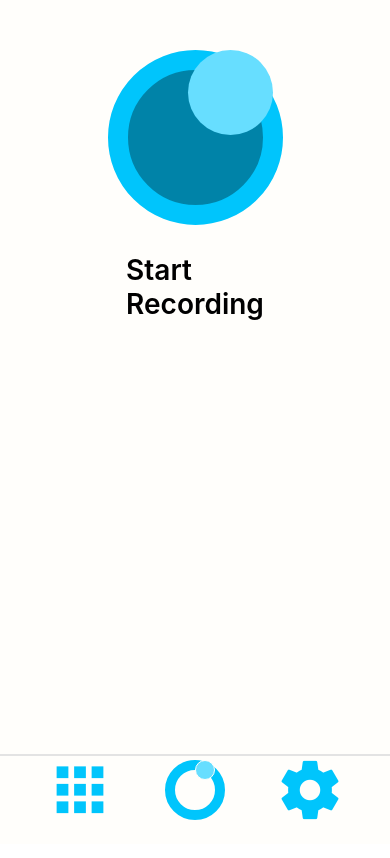
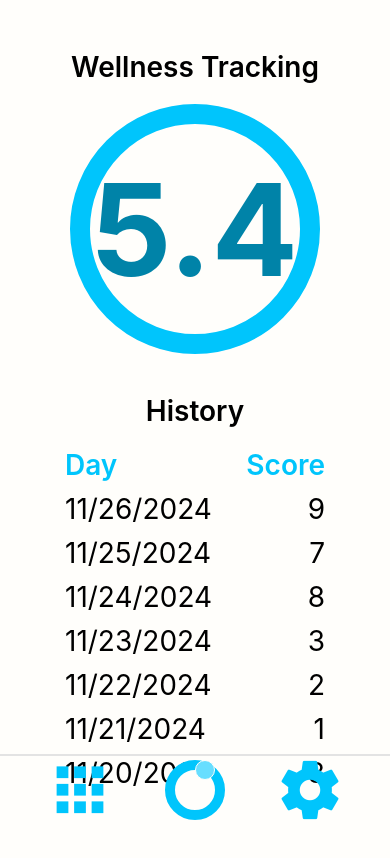
Before and after one commit to ishangarg/SSW555-team-4, a React Native app in the folder frontend/: screen /Analytics in a window 390 px wide. Before the commit this address had no page. Shown: the top 858 px of the page. Built offline with nearby package versions, Linux system fonts and the light colour scheme.

Commit message:
Added the wellness score page

```diff
--- a/frontend/App.tsx
+++ b/frontend/App.tsx
@@ -11,6 +11,7 @@ import ContactsScreen from "./app/screens/ContactsScreen";
 import Navigation from "./app/components/Navigation";
 import SettingsScreen from "./app/screens/SettingsScreen";
 import TermsOfUseScreen from "./app/screens/TermsOfUseScreen";
+import AnalyticsScreen from "./app/screens/AnalyticsScreen";
 
 // Defines any parameters that these components need to render
 
@@ -31,6 +32,7 @@ export default function App() {
           <Stack.Screen name="Contacts" component={ContactsScreen} />
           <Stack.Screen name="Settings" component={SettingsScreen} />
           <Stack.Screen name="TermsOfUse" component={TermsOfUseScreen} />
+          <Stack.Screen name="Analytics" component={AnalyticsScreen} />
         </Stack.Navigator>
         <Navigation />
       </NavigationContainer>
--- a/frontend/app/components/Navigation.tsx
+++ b/frontend/app/components/Navigation.tsx
@@ -1,5 +1,5 @@
 import React from "react";
-import { View, StyleSheet } from "react-native";
+import { View, StyleSheet, Touchable } from "react-native";
 import { MaterialCommunityIcons, MaterialIcons } from "@expo/vector-icons";
 import { useNavigation } from "@react-navigation/native";
 
@@ -12,11 +12,17 @@ const Navigation = () => {
 
   return (
     <View style={styles.container}>
-      <MaterialCommunityIcons
-        name="apps"
-        size={70}
-        color={defaultStyles.colors.primary}
-      />
+      <TouchableWithoutFeedback
+        onPress={() =>
+          navigation.reset({ index: 0, routes: [{ name: "Analytics" }] })
+        }
+      >
+        <MaterialCommunityIcons
+          name="apps"
+          size={70}
+          color={defaultStyles.colors.primary}
+        />
+      </TouchableWithoutFeedback>
 
       <TouchableWithoutFeedback
         onPress={() =>
--- a/frontend/app/config/navigation.ts
+++ b/frontend/app/config/navigation.ts
@@ -6,6 +6,7 @@ export type RootStackParamList = {
   Contacts: undefined;
   Settings: undefined;
   TermsOfUse: undefined;
+  Analytics: undefined;
 };
 
 export type NavigationProp = StackNavigationProp<RootStackParamList>;
--- a/frontend/app/screens/AnalyticsScreen.tsx
+++ b/frontend/app/screens/AnalyticsScreen.tsx
@@ -1,14 +1,89 @@
 import React from "react";
 import Screen from "../components/Screen";
+import { Text, StyleSheet, View } from "react-native";
+import defaultStyles from "../config/styles";
+import { ScrollView } from "react-native-gesture-handler";
+import { logs } from "../tests/testingData";
 
 const AnalyticsScreen = () => {
+  const calculateScore = (): number => {
+    if (logs.length === 0) return 0;
+    let sum = 0;
+    logs.map((element) => (sum += element.score));
+
+    const average = sum / logs.length;
+    return Number(average.toFixed(1));
+  };
+
   return (
-    <Screen>
-      This is the Analytics screen, users can see their well-being scores and
-      previous AI interactions. This screen is essentially a catch all screen
-      where they can actually interact with their data
+    <Screen style={styles.screen}>
+      <Text style={[styles.header, { textAlign: "center" }]}>
+        Wellness Tracking
+      </Text>
+      <View style={styles.average}>
+        <View style={styles.scoreContainer}>
+          <Text style={styles.averageScore}>{calculateScore()}</Text>
+        </View>
+      </View>
+      <Text style={[styles.header, { textAlign: "center" }]}>History</Text>
+      <ScrollView style={{ paddingHorizontal: 15, marginBottom: 20 }}>
+        <View style={styles.log}>
+          <Text style={styles.logText}>Day</Text>
+          <Text style={styles.logText}>Score</Text>
+        </View>
+        {logs.map((element, index) => (
+          <View key={index} style={styles.log}>
+            <Text style={{ fontSize: text.fontSize }}>{element.date}</Text>
+            <Text style={{ fontSize: text.fontSize }}>{element.score}</Text>
+          </View>
+        ))}
+      </ScrollView>
     </Screen>
   );
 };
 
+const { colors, text, subText } = defaultStyles;
+
+const styles = StyleSheet.create({
+  average: {
+    flexDirection: "row",
+    justifyContent: "center",
+    marginBottom: 40,
+  },
+  averageScore: {
+    fontSize: 128,
+    textAlign: "center",
+    fontWeight: "700",
+    color: colors.secondary,
+  },
+  header: {
+    fontSize: text.fontSize,
+    fontWeight: text.fontWeight,
+    marginBottom: 20,
+  },
+  log: {
+    flexDirection: "row",
+    justifyContent: "space-between",
+    marginBottom: 10,
+  },
+  logText: {
+    fontSize: text.fontSize,
+    color: colors.primary,
+    fontWeight: subText.fontWeight,
+  },
+  scoreContainer: {
+    borderColor: colors.primary,
+    borderWidth: 20,
+    height: 250,
+    width: 250,
+    borderRadius: 200,
+    flexDirection: "column",
+    justifyContent: "center",
+    alignItems: "center",
+  },
+  screen: {
+    padding: 50,
+  },
+});
+
 export default AnalyticsScreen;
--- a/frontend/app/screens/ContactsScreen.tsx
+++ b/frontend/app/screens/ContactsScreen.tsx
@@ -1,6 +1,7 @@
 import React from "react";
 import { View, StyleSheet, Text } from "react-native";
 import { TouchableWithoutFeedback } from "react-native-gesture-handler";
+import { MaterialCommunityIcons, MaterialIcons } from "@expo/vector-icons";
 
 import { contacts } from "../tests/testingData";
 import Screen from "../components/Screen";
@@ -19,6 +20,14 @@ const ContactsScreen = () => {
   const handleAddContact = () => {
     navigation.replace("AddContact");
   };
+
+  const handleCall = (contact: {
+    contact_name: string;
+    phone_number: string;
+  }): void => {
+    console.log(contact.contact_name, contact.phone_number);
+  };
+
   return (
     <Screen style={styles.screen}>
       <View>
@@ -37,10 +46,22 @@ const ContactsScreen = () => {
         <View>
           {contacts.map((contact, index) => (
             <View key={index} style={styles.contact}>
-              <Text style={[styles.text, { marginBottom: 10 }]}>
-                {contact.contact_name}
-              </Text>
-              <Text style={styles.text}>{contact.phone_number}</Text>
+              <View>
+                <Text style={[styles.text, { marginBottom: 10 }]}>
+                  {contact.contact_name}
+                </Text>
+                <Text style={styles.text}>{contact.phone_number}</Text>
+              </View>
+              <TouchableWithoutFeedback
+                style={styles.callContainer}
+                onPress={() => handleCall(contact)}
+              >
+                <MaterialCommunityIcons
+                  color={colors.primary}
+                  size={40}
+                  name="phone"
+                />
+              </TouchableWithoutFeedback>
             </View>
           ))}
         </View>
@@ -60,11 +81,21 @@ const ContactsScreen = () => {
 const { colors, text, subText } = defaultStyles;
 
 const styles = StyleSheet.create({
+  callContainer: {
+    borderColor: colors.accent,
+    padding: 10,
+    borderRadius: 25,
+    borderWidth: 5,
+  },
+
   contact: {
     backgroundColor: colors.off_white,
     padding: 20,
     borderRadius: "20%",
     marginBottom: 20,
+    flexDirection: "row",
+    justifyContent: "space-between",
+    alignItems: "center",
   },
   container: {
     flex: 1,
--- a/frontend/app/tests/testingData.tsx
+++ b/frontend/app/tests/testingData.tsx
@@ -1,10 +1,16 @@
 export const contacts: { contact_name: string; phone_number: string }[] = [
-  // {
-  //   contact_name: "Ritesh Persaud",
-  //   phone_number: "1234567890",
-  // },
-  // {
-  //   contact_name: "Ritesh Persaud",
-  //   phone_number: "1234567890",
-  // },
+  {
+    contact_name: "Ritesh Persaud",
+    phone_number: "1234567890",
+  },
 ];
+
+export const logs = [
+  { date: "11/26/2024", score: 9 },
+  { date: "11/25/2024", score: 7 },
+  { date: "11/24/2024", score: 8 },
+  { date: "11/23/2024", score: 3 },
+  { date: "11/22/2024", score: 2 },
+  { date: "11/21/2024", score: 1 },
+  { date: "11/20/2024", score: 8 },
+];
```
Also changed, not shown: 1 other file (tests, documents, lock files or other folders).
